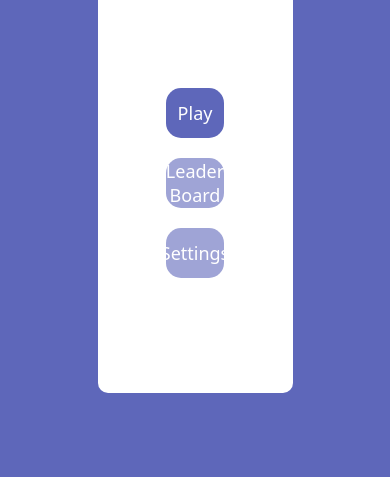
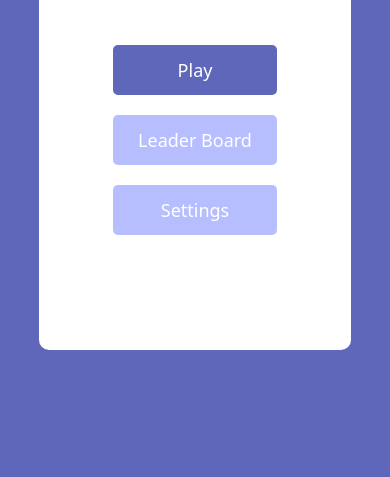
Before and after one commit to MessilineHani/hangman, a plain HTML site: page index.html in a window 390 px wide. Shown: the part 367-844 px from the top of the page. Drawn offline with Linux system fonts and the light colour scheme.

Commit message:
main page styling

```diff
--- a/index.html
+++ b/index.html
@@ -31,6 +31,9 @@
             flex-direction: column;
             align-items: center;
         }
+        .container h1{
+            text-align: center;
+        }
         .container ul{
             list-style: none;
             text-align: center;
@@ -38,26 +41,47 @@
             margin: 0 auto;
         }
         .container li{
-            width: 75%;
-            height: 50px;
-            background-color: #9fa4d6;
+            width: 100%;
+            height: fit-content;
+            background-color: transparent;
             margin: 20px auto;
             display: flex;
-            justify-content: center;
-            align-items: center;
-            cursor: pointer;
-            pointer-events: none;
-            border-radius: 15px;
-        }
-        .container li:first-child{
-            pointer-events: all;
-            background-color: #5e67ba ;
+
+
         }
         .container li a{
+            height: 50px;
+            background-color: #b7beff;
+            border: none;
+            border-radius: 5px;
+            width:75%;
+            margin: 0 auto;
+            pointer-events: none;
             color: #fff;
             text-transform: capitalize;
             font-size: 18px;
             text-decoration: none;
+            text-align: center;
+            display: flex;
+            justify-content: center;
+            align-items: center;
+        }
+        .container  li:first-child a{
+            background-color: #5e67ba;
+            pointer-events: all;
+            cursor: pointer;
+        }
+        @media (max-width: 796px){
+            .container{
+                 width: 80%;
+                 height: 70%;
+            }
+            .container ul{
+                width: 75%;
+            }
+            .container ul li a{
+                width: 80%;
+            }
         }
 </style>
 </head>
```
